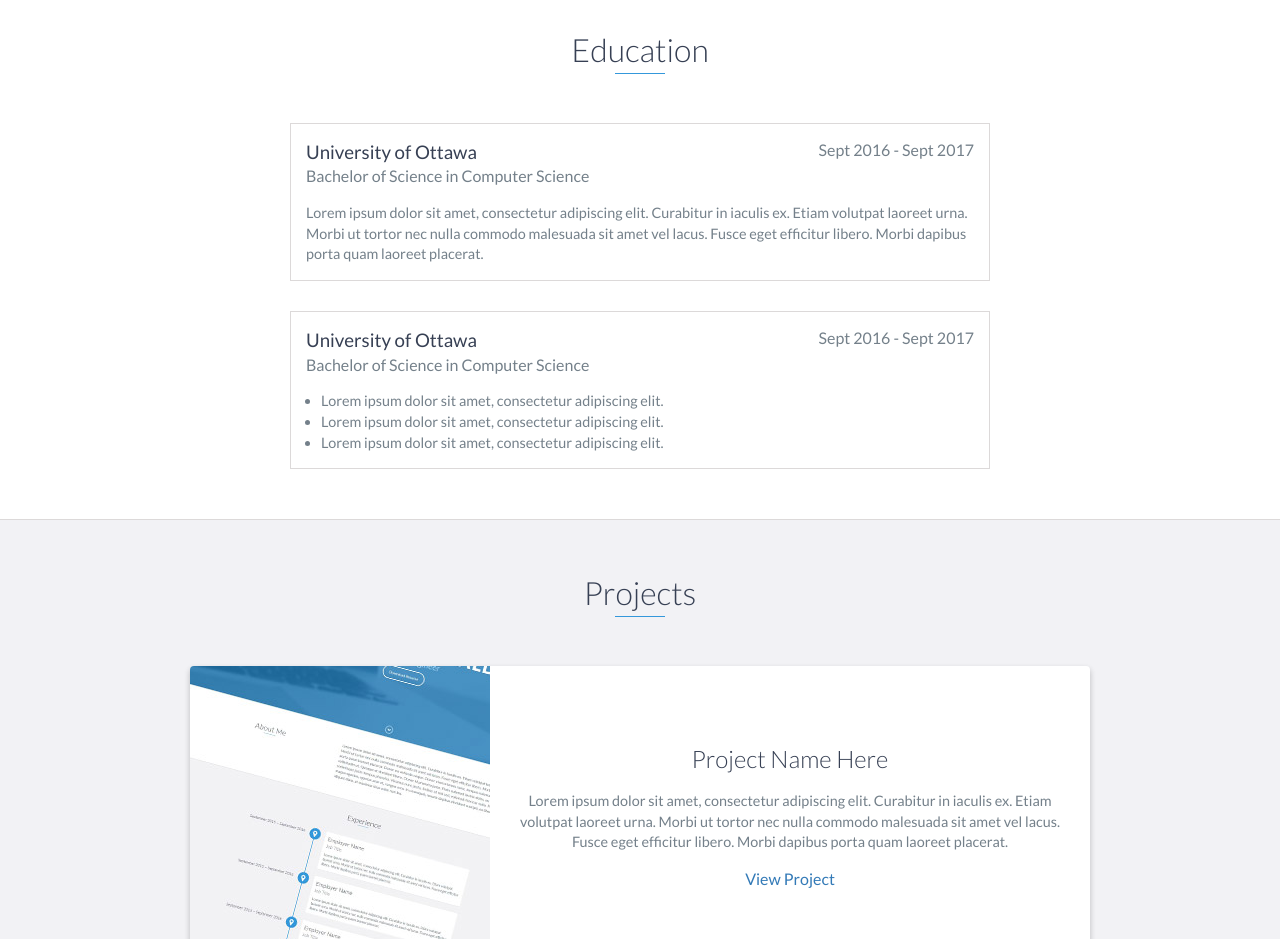
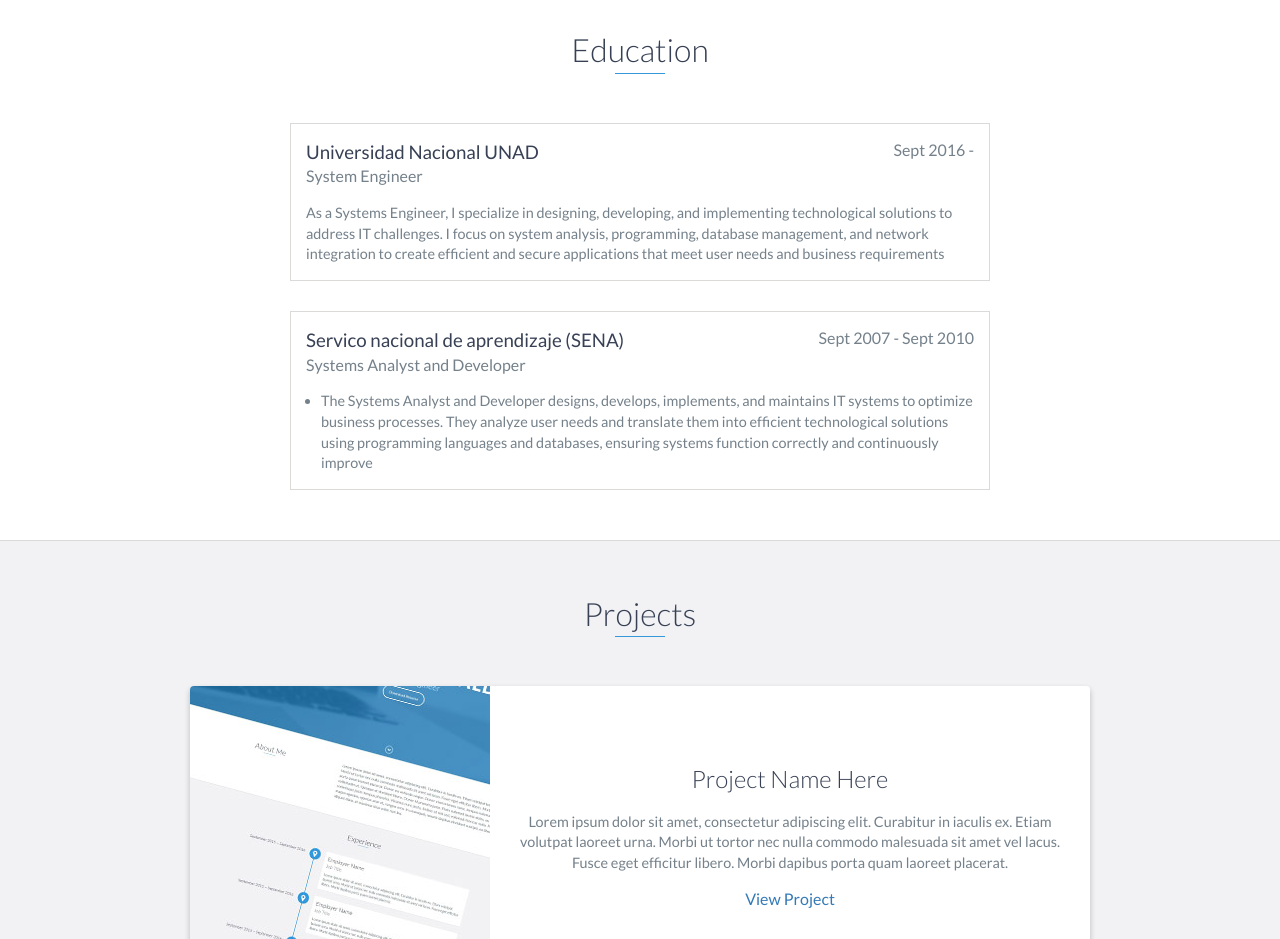
Before and after one commit to cristian-collazos/devportfolio, a website: page index.html in a window 1280 px wide. Shown: the part 4480-5419 px from the top of the page. Drawn offline with nearby package versions, Linux system fonts and the light colour scheme.

Commit message:
Update index.html

```diff
--- a/index.html
+++ b/index.html
@@ -179,28 +179,22 @@
     <div id="education">
         <h2 class="heading">Education</h2>
         <div class="education-block">
-            <h3>University of Ottawa</h3>
-            <span class="education-date">Sept 2016 - Sept 2017</span>
-            <h4>Bachelor of Science in Computer Science</h4>
+            <h3>Universidad Nacional UNAD</h3>
+            <span class="education-date">Sept 2016 - </span>
+            <h4>System Engineer </h4>
             <p>
-                Lorem ipsum dolor sit amet, consectetur adipiscing elit. Curabitur in iaculis ex. Etiam volutpat laoreet urna. Morbi ut tortor nec nulla commodo malesuada sit amet vel lacus. Fusce eget efficitur libero. Morbi dapibus porta quam laoreet placerat.
+                As a Systems Engineer, I specialize in designing, developing, and implementing technological solutions to address IT challenges. I focus on system analysis, programming, database management, and network integration to create efficient and secure applications that meet user needs and business requirements
             </p>
         </div>
         <!-- End .education-block -->
 
         <div class="education-block">
-            <h3>University of Ottawa</h3>
-            <span class="education-date">Sept 2016 - Sept 2017</span>
-            <h4>Bachelor of Science in Computer Science</h4>
+            <h3>Servico nacional de aprendizaje (SENA)</h3>
+            <span class="education-date">Sept 2007 - Sept 2010</span>
+            <h4>Systems Analyst and Developer</h4>
             <ul>
                 <li>
-                    Lorem ipsum dolor sit amet, consectetur adipiscing elit.
-                </li>
-                <li>
-                    Lorem ipsum dolor sit amet, consectetur adipiscing elit.
-                </li>
-                <li>
-                    Lorem ipsum dolor sit amet, consectetur adipiscing elit.
+                    The Systems Analyst and Developer designs, develops, implements, and maintains IT systems to optimize business processes. They analyze user needs and translate them into efficient technological solutions using programming languages and databases, ensuring systems function correctly and continuously improve
                 </li>
             </ul>
         </div>
```
